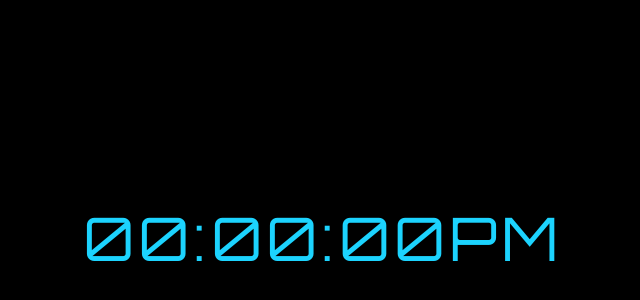
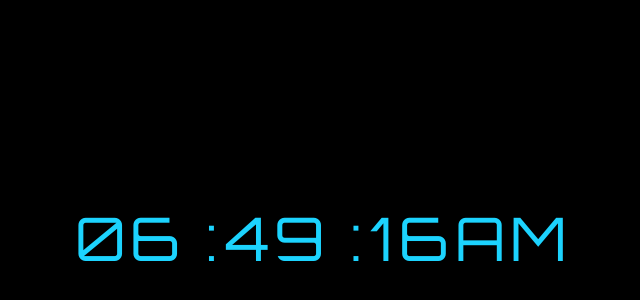
Before and after one commit to MuaazArshad/Clock, a plain HTML site: page index.html in a window 1280 px wide. Shown: the part 162-462 px from the top of the page, without its empty margins (317-957 px from the left). Drawn offline with Linux system fonts and the light colour scheme.

Commit message:
JS Added

```diff
--- a/script.js
+++ b/script.js
@@ -1 +1,29 @@
 'use strict';
+
+const hours = document.querySelector('.hours');
+const minutes = document.querySelector('.minutes');
+const seconds = document.querySelector('.seconds');
+const phase = document.querySelector('.phase');
+
+const update = setInterval(() => {
+	const time = new Date();
+	// console.log(time);
+
+	let h = time.getHours();
+	let m = time.getMinutes();
+	let s = time.getSeconds();
+
+	if (h > 12) {
+		h -= 12;
+		phase.innerHTML = 'PM';
+	} else phase.innerHTML = 'AM';
+
+	if (h < 10) hours.innerHTML = `0${h} :`;
+	else hours.innerHTML = `${h} :`;
+
+	if (m < 10) minutes.innerHTML = `0${m} :`;
+	else minutes.innerHTML = `${m} :`;
+
+	if (s < 10) seconds.innerHTML = `0${s}`;
+	else seconds.innerHTML = `${s}`;
+}, 1000);
--- a/style.css
+++ b/style.css
@@ -25,9 +25,10 @@ body {
 }
 
 .container {
+	width: 500px;
 	display: flex;
 	align-items: center;
-	justify-content: center;
+	justify-content: space-evenly;
 	font-size: 60px;
 	transition: all 0.5s ease;
 }
```
